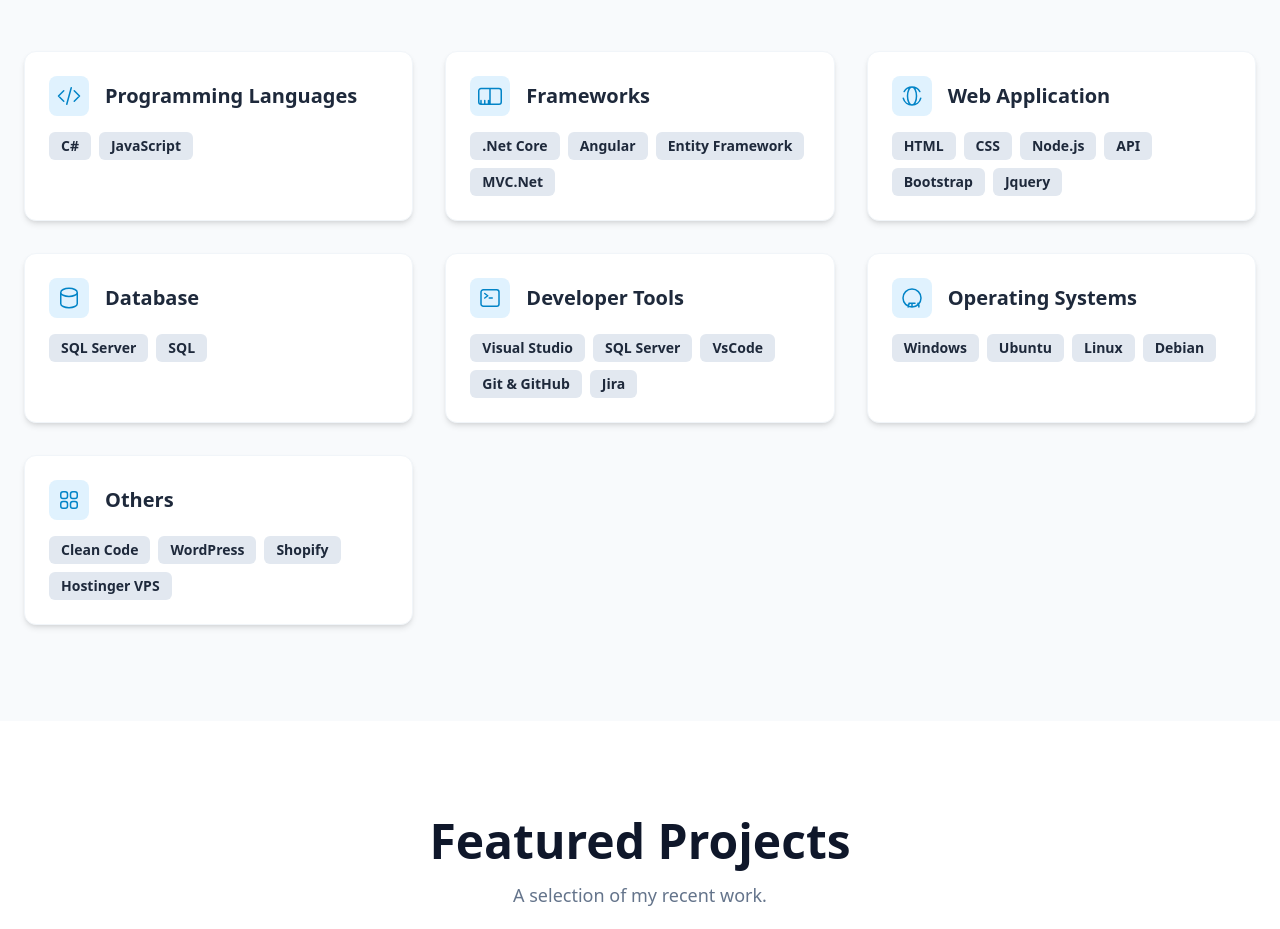
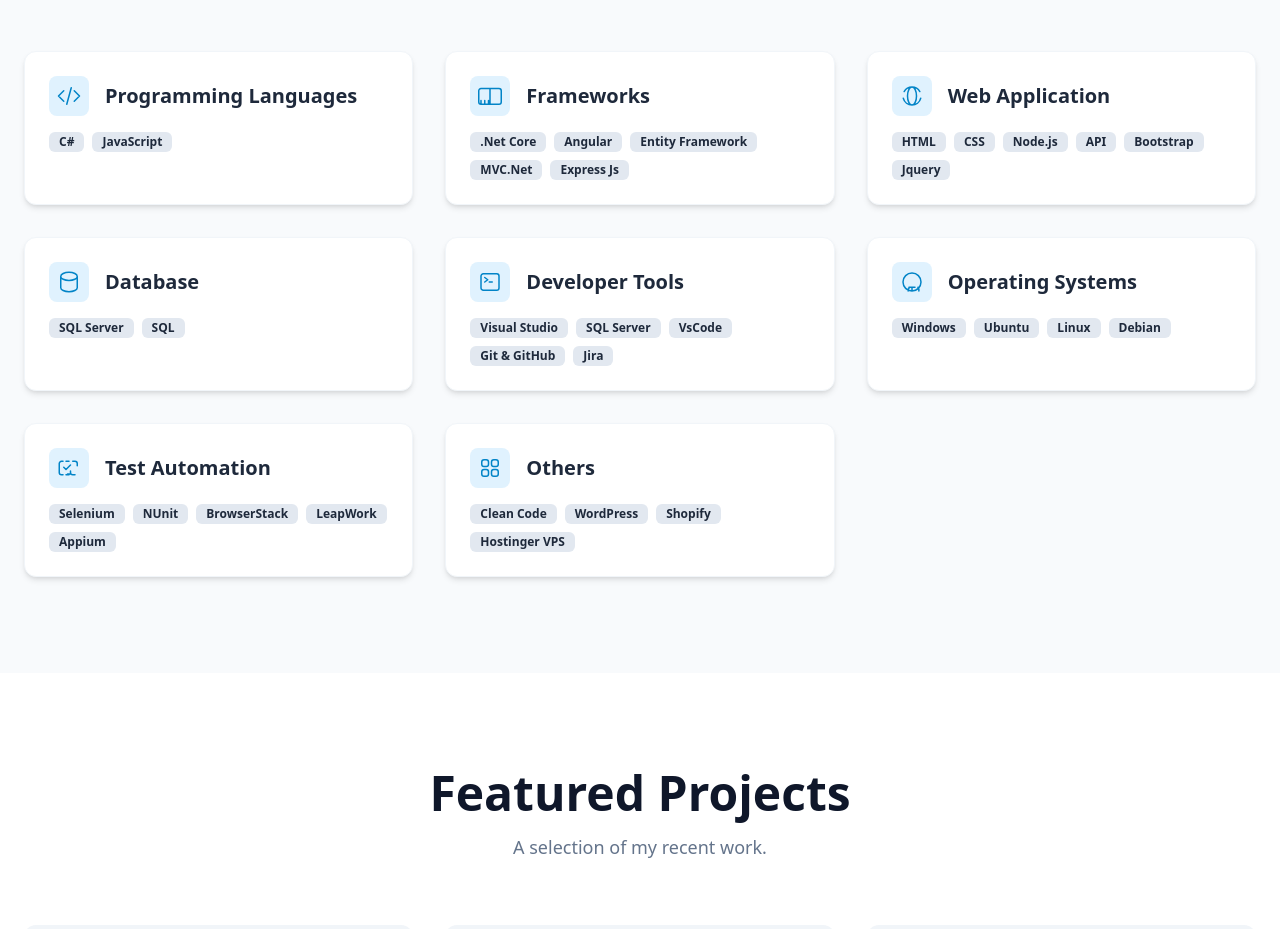
Before and after one commit to masumKazibd/masumkazi-portfolio, an Angular app: page / in a window 1280 px wide. Shown: the part 1880-2809 px from the top of the page. Built offline with nearby package versions, Linux system fonts and the light colour scheme.

Commit message:
update skills

```diff
--- a/src/app/components/skills/skills.component.html
+++ b/src/app/components/skills/skills.component.html
@@ -20,7 +20,7 @@
 
         <div class="flex flex-wrap gap-2">
           <span *ngFor="let skill of category.skills"
-            class="bg-slate-200 text-slate-800 text-sm font-semibold px-3 py-1 rounded-md">
+            class="bg-slate-200 text-slate-800 text-xs font-semibold px-2.5 py-0.5 rounded-md">
             {{ skill }}
           </span>
         </div>
--- a/src/app/components/skills/skills.component.ts
+++ b/src/app/components/skills/skills.component.ts
@@ -12,11 +12,12 @@
 export class SkillsComponent {
 skillCategories = [
     { title: 'Programming Languages', skills: ['C#', 'JavaScript'] },
-    { title: 'Frameworks', skills: ['.Net Core', 'Angular', 'Entity Framework', 'MVC.Net'] },
+    { title: 'Frameworks', skills: ['.Net Core', 'Angular', 'Entity Framework', 'MVC.Net', 'Express Js'] },
     { title: 'Web Application', skills: ['HTML', 'CSS', 'Node.js', 'API', 'Bootstrap', 'Jquery'] },
     { title: 'Database', skills: ['SQL Server', 'SQL'] },
     { title: 'Developer Tools', skills: ['Visual Studio', 'SQL Server', 'VsCode', 'Git & GitHub', 'Jira'] },
     { title: 'Operating Systems', skills: ['Windows', 'Ubuntu', 'Linux', 'Debian'] },
+    { title: 'Test Automation', skills: ['Selenium', 'NUnit', 'BrowserStack', 'LeapWork', 'Appium'] },
     { title: 'Others', skills: ['Clean Code', 'WordPress', 'Shopify', 'Hostinger VPS'] }
   ];
 
@@ -34,6 +35,9 @@
     `<path stroke-linecap="round" stroke-linejoin="round" d="M6.75 7.5l3 2.25-3 2.25m4.5 0h3m-9 8.25h13.5A2.25 2.25 0 0 0 21 18V6a2.25 2.25 0 0 0-2.25-2.25H5.25A2.25 2.25 0 0 0 3 6v12a2.25 2.25 0 0 0 2.25 2.25Z" />`,
     // OS
     `<path stroke-linecap="round" stroke-linejoin="round" d="M9 17.25v1.007a3 3 0 0 1-.375 .5-1.037 1.037 0 0 0-.5.879V21M9 17.25h6M18 17.25v1.007a3 3 0 0 0 .375.5c.155.154.34.296.5.421v1.812M12 17.25v3.75M21 12a9 9 0 1 1-18 0 9 9 0 0 1 18 0Z" />`,
+    // Test Automation
+    `<path stroke-linecap="round" stroke-linejoin="round" d="M15.75 5.25h2.25A2.25 2.25 0 0 1 20.25 7.5v2.25m-2.25 9h-2.25a2.25 2.25 0 0 1-2.25-2.25v-1.5m-3 3h3m-6.75-6.75 2.25 2.25 4.5-4.5M6 5.25H4.5A2.25 2.25 0 0 0 2.25 7.5v9A2.25 2.25 0 0 0 4.5 18.75H6m6-13.5h-3m3 13.5h-3" />`,
+
     // Others
     `<path stroke-linecap="round" stroke-linejoin="round" d="M3.75 6A2.25 2.25 0 0 1 6 3.75h2.25A2.25 2.25 0 0 1 10.5 6v2.25a2.25 2.25 0 0 1-2.25 2.25H6a2.25 2.25 0 0 1-2.25-2.25V6ZM3.75 15.75A2.25 2.25 0 0 1 6 13.5h2.25a2.25 2.25 0 0 1 2.25 2.25V18a2.25 2.25 0 0 1-2.25 2.25H6A2.25 2.25 0 0 1 3.75 18v-2.25ZM13.5 6a2.25 2.25 0 0 1 2.25-2.25H18A2.25 2.25 0 0 1 20.25 6v2.25A2.25 2.25 0 0 1 18 10.5h-2.25a2.25 2.25 0 0 1-2.25-2.25V6ZM13.5 15.75a2.25 2.25 0 0 1 2.25-2.25H18a2.25 2.25 0 0 1 2.25 2.25V18A2.25 2.25 0 0 1 18 20.25h-2.25A2.25 2.25 0 0 1 13.5 18v-2.25Z" />`
   ];
```
